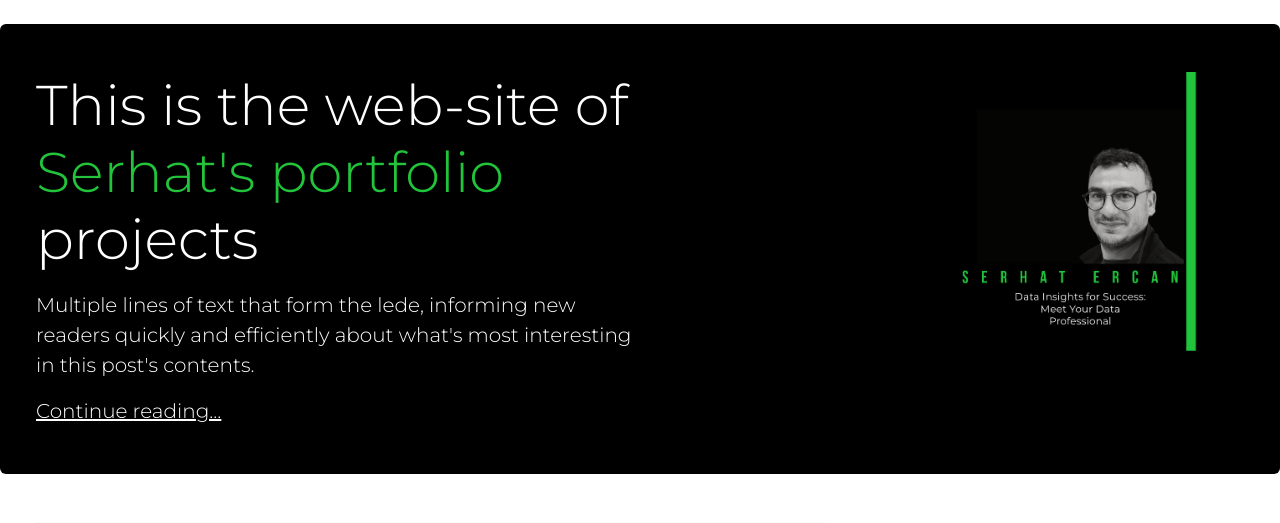
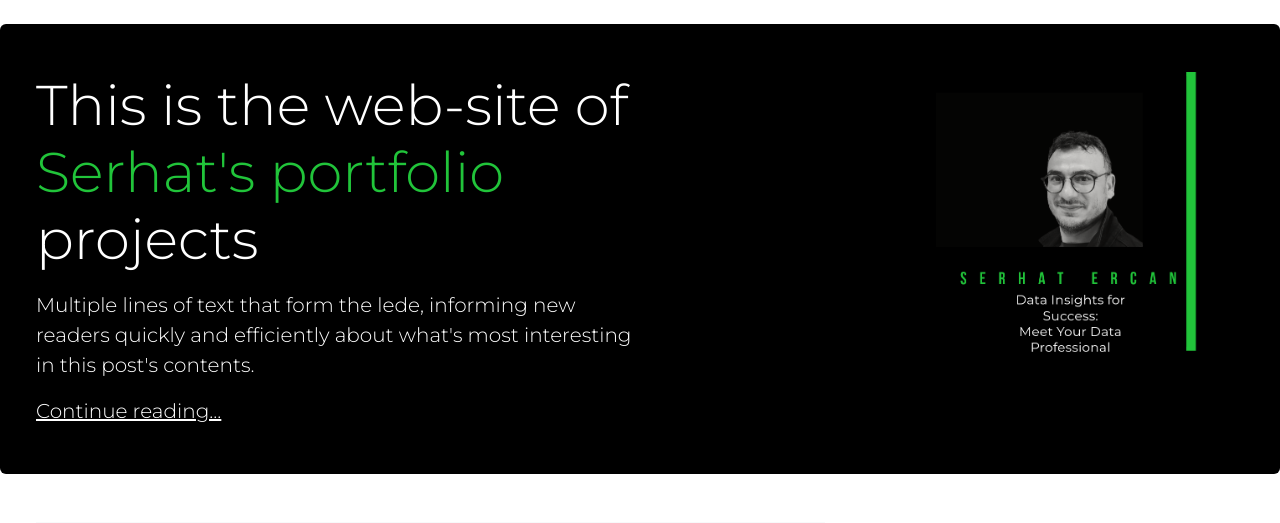
Before and after one commit to iserhat/port_web, a Flask app: page / in a window 1280 px wide. Shown: the part 209-732 px from the top of the page. Run offline with Flask 3, Linux system fonts and the light colour scheme; some libraries are stand-ins or nearby versions.

Commit message:
changing the cover photo

```diff
--- a/templates/enter.html
+++ b/templates/enter.html
@@ -11,7 +11,7 @@
       </div>
       <div class="col-md-5 px-0">
         <a class="coverImg" href="#">
-          <img src="/static/images/CoverPic2.png" width="100%" height="80%" class="d-inline-block" alt="Me">
+          <img src="/static/images/CoverPic1.png" width="100%" height="80%" class="d-inline-block" alt="Me">
         </a>
       </div>
     </div>
```
Also changed, not shown: static/images/CoverPic1.png (added).
